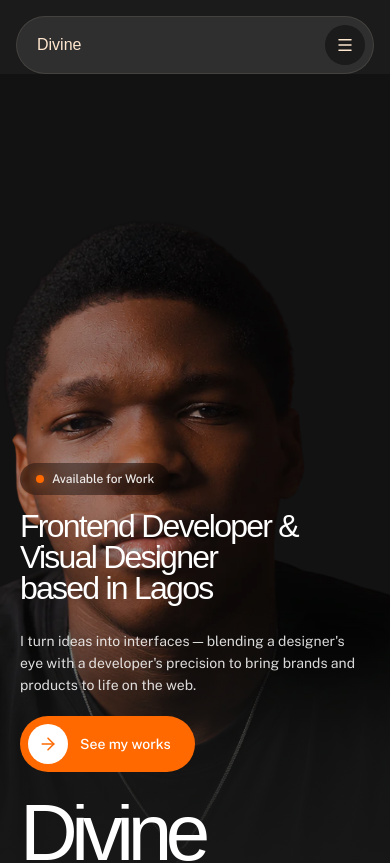
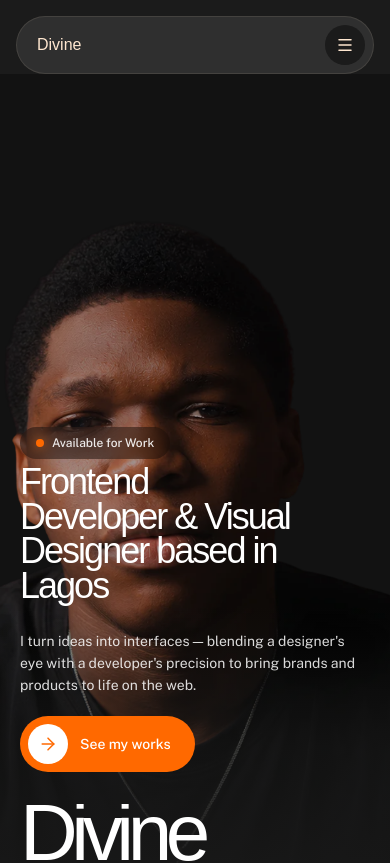
Before and after one commit to emeka-divine-exe/emeka-divine, a React (Vite) app: page / in a window 390 px wide. Shown: the top 863 px of the page. Built offline with nearby package versions, Linux system fonts and the light colour scheme.

Commit message:
Refactor Hero component styles for improved layout

```diff
--- a/src/components/Hero.jsx
+++ b/src/components/Hero.jsx
@@ -107,7 +107,7 @@ export default function Hero() {
             {profile.available && (
               <div
                 className="
-                  mb-4
+                  mb-1.5
                   inline-flex
                   items-center
                   gap-2
@@ -117,7 +117,7 @@ export default function Hero() {
                   py-2
                   backdrop-blur-md
 
-                  md:mb-5
+                  md:mb-2
                 "
               >
                 <span
@@ -140,7 +140,8 @@ export default function Hero() {
               className="
                 font-display
                 max-w-[280px]
-                text-[2rem]
+                text-4xl
+                md:text-3xl
                 font-medium
                 leading-[0.96]
                 tracking-[-0.055em]
```
